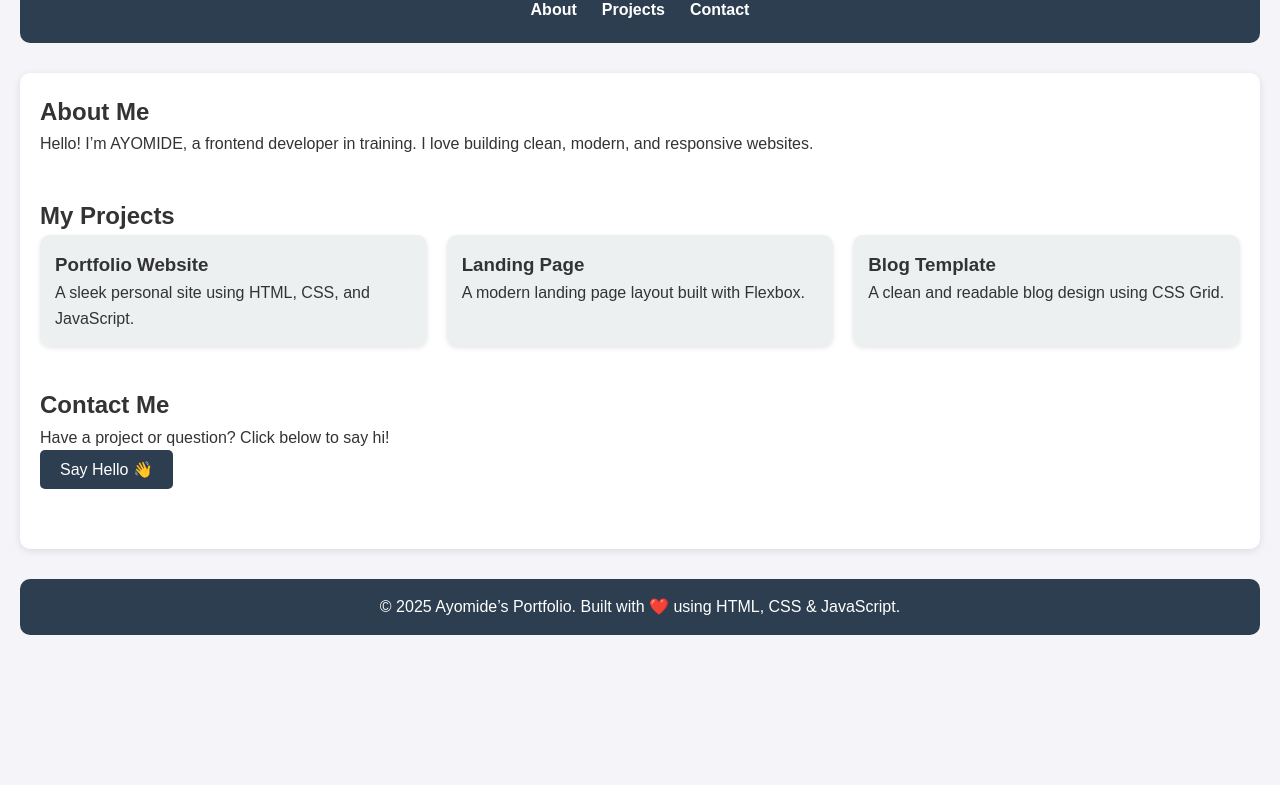
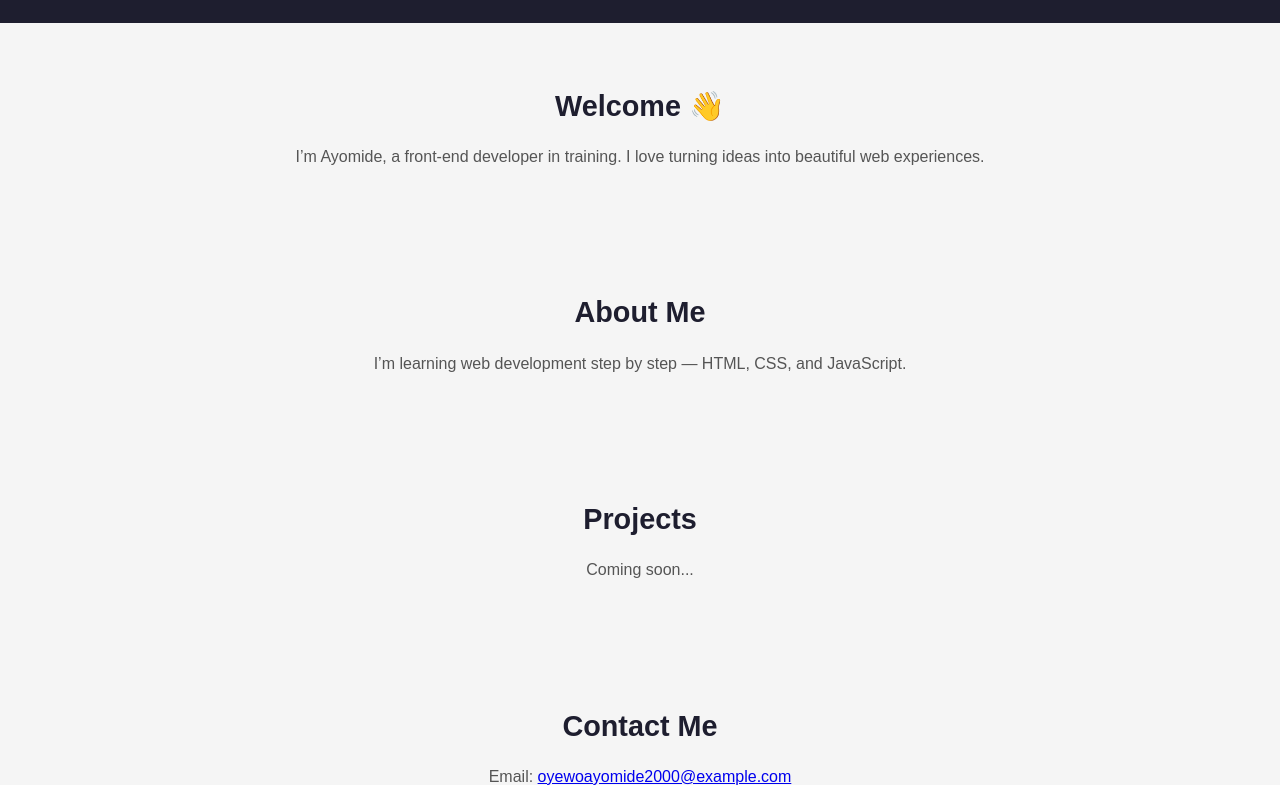
Before and after one commit to flash6d/my-portfolio, a plain HTML site: page index.html in a window 1280 px wide. Shown: the part 104-889 px from the top of the page. Before the commit the page ends 800 px from the top, so only its background shows below. Drawn offline with Linux system fonts and the light colour scheme.

Commit message:
Add files via upload

```diff
--- a/index.html
+++ b/index.html
@@ -1,16 +1,17 @@
 <!DOCTYPE html>
 <html lang="en">
 <head>
-  <meta charset="UTF-8" />
-  <meta name="viewport" content="width=device-width, initial-scale=1.0" />
-  <title>My Portfolio</title>
-  <link rel="stylesheet" href="style.css" />
+  <meta charset="UTF-8">
+  <meta name="viewport" content="width=device-width, initial-scale=1.0">
+  <title>Ayomide’s Portfolio</title>
+  <link rel="stylesheet" href="style.css">
 </head>
 <body>
   <header>
-    <h1>AYOMIDE's Portfolio</h1>
+    <h1>Ayomide’s Portfolio</h1>
     <nav>
       <ul>
+        <li><a href="#home">Home</a></li>
         <li><a href="#about">About</a></li>
         <li><a href="#projects">Projects</a></li>
         <li><a href="#contact">Contact</a></li>
@@ -18,39 +19,28 @@
     </nav>
   </header>
 
-  <main>
+  <section id="home">
+    <h2>Welcome 👋</h2>
+    <p>I’m Ayomide, a front-end developer in training. I love turning ideas into beautiful web experiences.</p>
+  </section>
+
   <section id="about">
     <h2>About Me</h2>
-      <p>Hello! I’m AYOMIDE, a frontend developer in training. I love building clean, modern, and responsive websites.</p>
+    <p>I’m learning web development step by step — HTML, CSS, and JavaScript.</p>
   </section>
 
   <section id="projects">
-      <h2>My Projects</h2>
-      <div class="project-list">
-        <div class="project-card">
-          <h3>Portfolio Website</h3>
-          <p>A sleek personal site using HTML, CSS, and JavaScript.</p>
-        </div>
-        <div class="project-card">
-          <h3>Landing Page</h3>
-          <p>A modern landing page layout built with Flexbox.</p>
-        </div>
-        <div class="project-card">
-          <h3>Blog Template</h3>
-          <p>A clean and readable blog design using CSS Grid.</p>
-        </div>
-      </div>
+    <h2>Projects</h2>
+    <p>Coming soon...</p>
   </section>
 
   <section id="contact">
     <h2>Contact Me</h2>
-      <p>Have a project or question? Click below to say hi!</p>
-      <button onclick="contactMe()">Say Hello 👋</button>
+    <p>Email: <a href="mailto:oyewoayomide2000@example.com">oyewoayomide2000@example.com</a></p>
   </section>
-  </main>
 
   <footer>
-    <p>&copy; 2025 Ayomide’s Portfolio. Built with ❤️ using HTML, CSS & JavaScript.</p>
+    <p>&copy; 2025 Ayomide’s Portfolio</p>
   </footer>
 
   <script src="script.js"></script>
--- a/script.js
+++ b/script.js
@@ -9,4 +9,24 @@ function contactMe() {
   } else {
     alert("No worries! Maybe next time 👋");
   }
-}
+}// Fade-in animation when scrolling
+const sections = document.querySelectorAll("section");
+
+const revealSection = () => {
+  const triggerBottom = window.innerHeight * 0.8;
+
+  sections.forEach(section => {
+    const sectionTop = section.getBoundingClientRect().top;
+
+    if (sectionTop < triggerBottom) {
+      section.classList.add("show");
+    } else {
+      section.classList.remove("show");
+    }
+  });
+};
+
+window.addEventListener("scroll", revealSection);
+
+// Run on load
+revealSection();
--- a/style.css
+++ b/style.css
@@ -1,101 +1,137 @@
-/* Reset */
+html {
+  scroll-behavior: smooth;
+}
+/* ===== CSS RESET ===== */
 * {
   margin: 0;
   padding: 0;
   box-sizing: border-box;
 }
 
-/* General styles */
+/* ===== GLOBAL STYLES ===== */
 body {
-  font-family: 'Poppins', Arial, sans-serif;
-  background-color: #f4f4f9;
+  font-family: "Poppins", sans-serif;
+  background-color: #f5f5f5;
   color: #333;
   line-height: 1.6;
-  padding: 20px;
 }
 
-/* Header */
+/* ===== HEADER ===== */
 header {
-  background-color: #2c3e50;
-  color: white;
+  background-color: #1e1e2f;
+  color: #fff;
+  padding: 20px 0;
   text-align: center;
-  padding: 20px 0;
-  border-radius: 10px;
+}
+
+header h1 {
+  font-size: 2rem;
+  margin-bottom: 10px;
 }
 
 nav ul {
+  list-style: none;
   display: flex;
   justify-content: center;
   gap: 25px;
-  margin-top: 10px;
-  list-style: none;
 }
 
 nav a {
-  color: white;
+  color: #fff;
   text-decoration: none;
-  font-weight: 600;
+  font-weight: 500;
+  transition: color 0.3s ease;
 }
 
 nav a:hover {
-  text-decoration: underline;
+  color: #ff6b81;
 }
 
-/* Main sections */
-main {
-  margin-top: 30px;
-  background: white;
-  padding: 20px;
-  border-radius: 10px;
-  box-shadow: 0 2px 8px rgba(0,0,0,0.1);
+/* ===== SECTIONS ===== */
+section {
+  padding: 60px 20px;
+  text-align: center;
 }
 
-section {
-  margin-bottom: 40px;
+section h2 {
+  color: #1e1e2f;
+  margin-bottom: 15px;
+  font-size: 1.8rem;
 }
 
-/* Projects */
-.project-list {
-  display: grid;
-  grid-template-columns: repeat(auto-fit, minmax(250px, 1fr));
-  gap: 20px;
+section p {
+  max-width: 700px;
+  margin: 0 auto;
+  color: #555;
+}/* ===== ANIMATIONS ===== */
+section {
+  opacity: 0;
+  transform: translateY(40px);
+  transition: all 0.8s ease;
 }
 
-.project-card {
-  background-color: #ecf0f1;
-  padding: 15px;
-  border-radius: 10px;
-  box-shadow: 0 2px 5px rgba(0,0,0,0.1);
-  transition: transform 0.3s ease, background-color 0.3s ease;
+/* When section is visible */
+section.show {
+  opacity: 1;
+  transform: translateY(0);
 }
 
-.project-card:hover {
-  transform: translateY(-5px);
-  background-color: #dfe6e9;
-}
 
-/* Button */
+/* ===== BUTTON STYLE ===== */
 button {
-  background-color: #2c3e50;
-  color: white;
+  background-color: #ff6b81;
+  color: #fff;
   border: none;
-  padding: 10px 20px;
-  border-radius: 5px;
+  padding: 12px 25px;
+  border-radius: 8px;
+  font-size: 1rem;
   cursor: pointer;
-  font-size: 1rem;
-  transition: background-color 0.3s ease;
+  transition: background 0.3s ease;
+  margin-top: 20px;
 }
 
 button:hover {
-  background-color: #34495e;
+  background-color: #ff4757;
 }
 
-/* Footer */
+/* ===== FOOTER ===== */
 footer {
+  background-color: #1e1e2f;
+  color: #fff;
   text-align: center;
-  margin-top: 30px;
   padding: 15px;
-  background-color: #2c3e50;
-  color: white;
-  border-radius: 10px;
+  margin-top: 40px;
 }
+/* ===== RESPONSIVE DESIGN ===== */
+
+/* For tablets and smaller laptops */
+@media (max-width: 900px) {
+  header h1 {
+    font-size: 1.6rem;
+  }
+
+  nav ul {
+    gap: 15px;
+  }
+
+  section {
+    padding: 40px 15px;
+  }
+}
+
+/* For mobile phones */
+@media (max-width: 600px) {
+  nav ul {
+    flex-direction: column;
+    align-items: center;
+    gap: 10px;
+  }
+
+  section h2 {
+    font-size: 1.4rem;
+  }
+
+  button {
+    width: 80%;
+  }
+}
```
Lines whose indentation alone changed are shown as unchanged.
